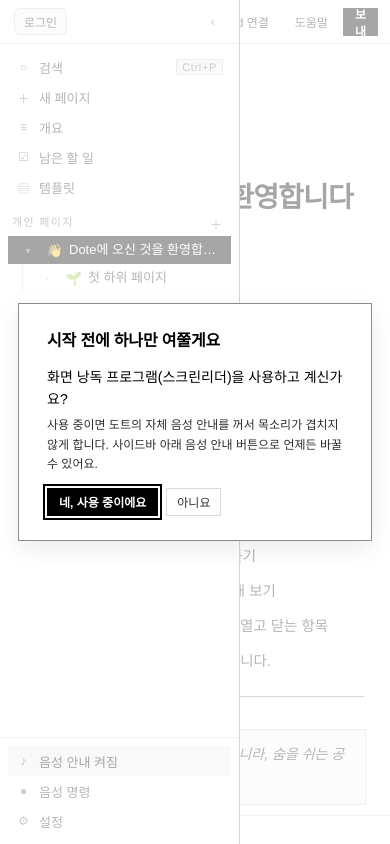
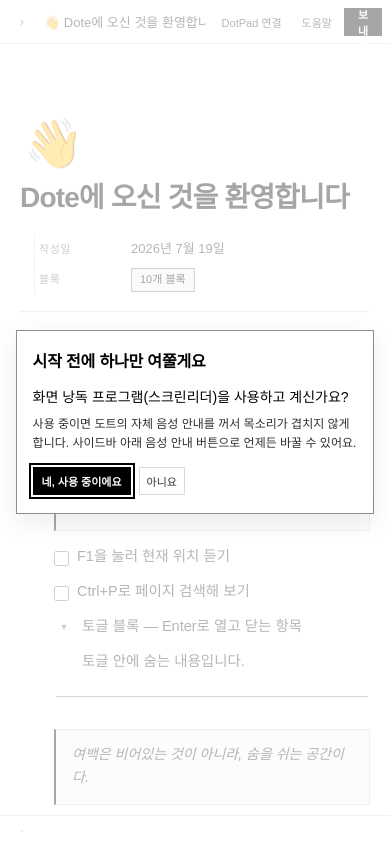
Before and after one commit to baekjunjoo/dote, a website: page index.html in a window 390 px wide. Drawn offline with nearby package versions, Linux system fonts and the light colour scheme; a web font is replaced by a local one.

Commit message:
모바일 반응형 보강 v0.17.1 — 사이드바 자동 접힘·상단바 압축·다이얼로그 폭 맞춤 (sw v27)

```diff
--- a/dotpad.js
+++ b/dotpad.js
@@ -1,7 +1,7 @@
 /* ═══ Dote 보강 모듈 — dotpad-dev·voice-io·offline-matcher·tactile-ux 스킬 이식 ═══
    index.html 뒤에 로드되어 전역 렉시컬 스코프(state, RULES, announce 등)를 공유·확장한다. */
 "use strict";
-const DOTE_VERSION="0.17.0 (2026-07-16)";
+const DOTE_VERSION="0.17.1 (2026-07-16)";
 
 /* ───────────── [0] superdot-tts: 검증된 자연스러운 TTS 모듈 로드 ───────────── */
 (function(){
@@ -668,7 +668,18 @@
     else announce("지금은 설치 안내를 띄울 수 없습니다. 이미 설치되었거나, 아이폰은 사파리 공유 메뉴에서 홈 화면에 추가를 사용하세요.");
   }});
 
-  /* ── [13] 클라우드(Supabase) 로그인·동기화 모듈 로드 ── */
+  /* ── [13] 모바일 사이드바: 좁은 화면에선 접힌 채 시작 + 페이지 이동 시 자동 접힘 ──
+     모바일에서 fixed 오버레이 사이드바가 본문을 덮은 채 시작하는 문제 방지 */
+  function isNarrow(){try{return window.matchMedia("(max-width:768px)").matches;}catch(e){return false;}}
+  function collapseSidebar(){
+    const sb=document.getElementById("sidebar"),ex=document.getElementById("expandBtn");
+    if(sb&&!sb.classList.contains("collapsed")){sb.classList.add("collapsed");if(ex)ex.style.display="";}
+  }
+  if(isNarrow())collapseSidebar();
+  const _open=openPage;
+  openPage=function(id){_open(id);if(isNarrow())collapseSidebar();};
+
+  /* ── [14] 클라우드(Supabase) 로그인·동기화 모듈 로드 ── */
   const as=document.createElement("script");as.src="auth.js";document.body.appendChild(as);
 })();
 
--- a/index.html
+++ b/index.html
@@ -331,10 +331,22 @@
 html.hc.lv :focus-visible{outline:4px solid #FFE01A;outline-offset:3px}
 
 @media (max-width:768px){
-  aside.sidebar{position:fixed;left:0;top:0;bottom:0;z-index:100;box-shadow:none;border-right:1px solid var(--borderStrong)}
-  aside.sidebar.collapsed{width:0}
-  #editor{padding:0 24px 80px}
+  aside.sidebar{position:fixed;left:0;top:0;bottom:0;z-index:100;width:82vw;max-width:300px;box-shadow:none;border-right:1px solid var(--borderStrong)}
+  aside.sidebar.collapsed{width:0;border-right:none}
+  #editor{padding:0 20px 80px}
   #pageTitle{font-size:28px}
+  /* 상단바 압축: 좁은 폭에서 버튼 오버플로 방지 */
+  #topbar{padding:0 8px;gap:4px}
+  .btn{padding:0 7px;font-size:11px}
+  .btn-cta{padding:0 9px;font-size:11px}
+  #updated{display:none}
+  /* 블록 핸들 축소 */
+  .handles{width:30px}
+  .handles .handle:first-child{display:none}          /* ＋는 슬래시/음성으로 대체, 그립만 유지 */
+  /* 다이얼로그: 화면 폭에 맞춤 */
+  dialog{width:92vw;max-width:92vw}
+  .dlg-pad{padding:18px 16px;min-width:0!important}
+  .dlg-pad>div[style]{min-width:0!important}
 }
 @media (prefers-reduced-motion:reduce){*{transition:none!important;animation:none!important}}
 </style>
--- a/sw.js
+++ b/sw.js
@@ -1,5 +1,5 @@
 /* Dote 서비스 워커 — 오프라인 우선 (PRD §7: 점역·편집은 네트워크 없이 동작) */
-const C = "dote-v26";
+const C = "dote-v27";
 const CORE = ["./", "index.html", "braille.js", "ebraille.js", "dotpad.js", "templates.js", "superdot-tts.js", "auth.js", "DotPadSDK-3.0.0.js", "manifest.webmanifest", "icon.svg", "icon-192.png", "icon-512.png", "apple-touch-icon.png"];
 self.addEventListener("install", e => {
   e.waitUntil(caches.open(C).then(c => c.addAll(CORE)));
```
